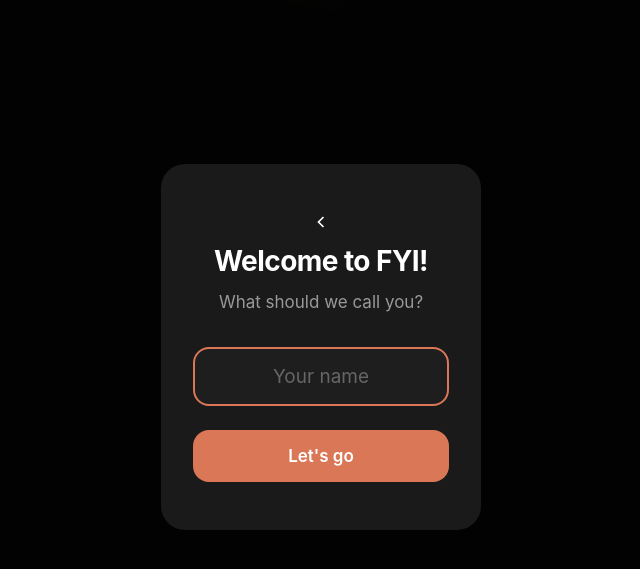
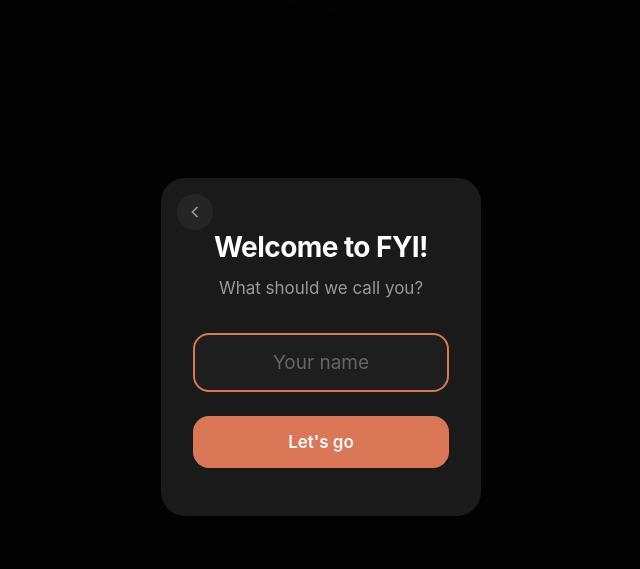
Before and after one commit to Sriram-02/FYI, a plain HTML site: page index.html in a window 1280 px wide. Both pictures are taken after a click on the button "New here?". Shown: the part 53-622 px from the top of the page, without its empty margins (319-959 px from the left). Drawn offline with Linux system fonts and the light colour scheme; a web font is replaced by a local one.

Commit message:
Add styles for welcome back button and modal
Added styles for the welcome back button and modal.

```diff
--- a/style.css
+++ b/style.css
@@ -2284,6 +2284,48 @@
     border-color: var(--text-tertiary);
 }
 
+/* Welcome Back Button */
+.welcome-back-btn {
+    position: absolute;
+    top: var(--spacing-md);
+    left: var(--spacing-md);
+    width: 36px;
+    height: 36px;
+    display: flex;
+    align-items: center;
+    justify-content: center;
+    border-radius: var(--radius-full);
+    background: var(--bg-elevated);
+    color: var(--text-secondary);
+    border: none;
+    cursor: pointer;
+    transition: background var(--transition-fast), color var(--transition-fast);
+}
+
+.welcome-back-btn:hover {
+    background: var(--bg-card-hover);
+    color: var(--text-primary);
+}
+
+.welcome-modal {
+    position: relative; /* For absolute positioning of back button */
+}
+
+/* ==========================================
+   FAQ Title Styling - Large and Striking
+   ========================================== */
+
+.faq-title-display {
+    font-family: var(--font-body); /* Satoshi */
+    font-size: clamp(1.25rem, 5vw, 1.5rem); /* Responsive, fits on one line */
+    font-weight: 600;
+    color: var(--accent);
+    text-align: center;
+    white-space: nowrap; /* Prevent wrapping */
+    overflow: hidden;
+    text-overflow: ellipsis;
+}
+
 /* ==========================================
    No Stories State - Redesigned
    ========================================== */
```
